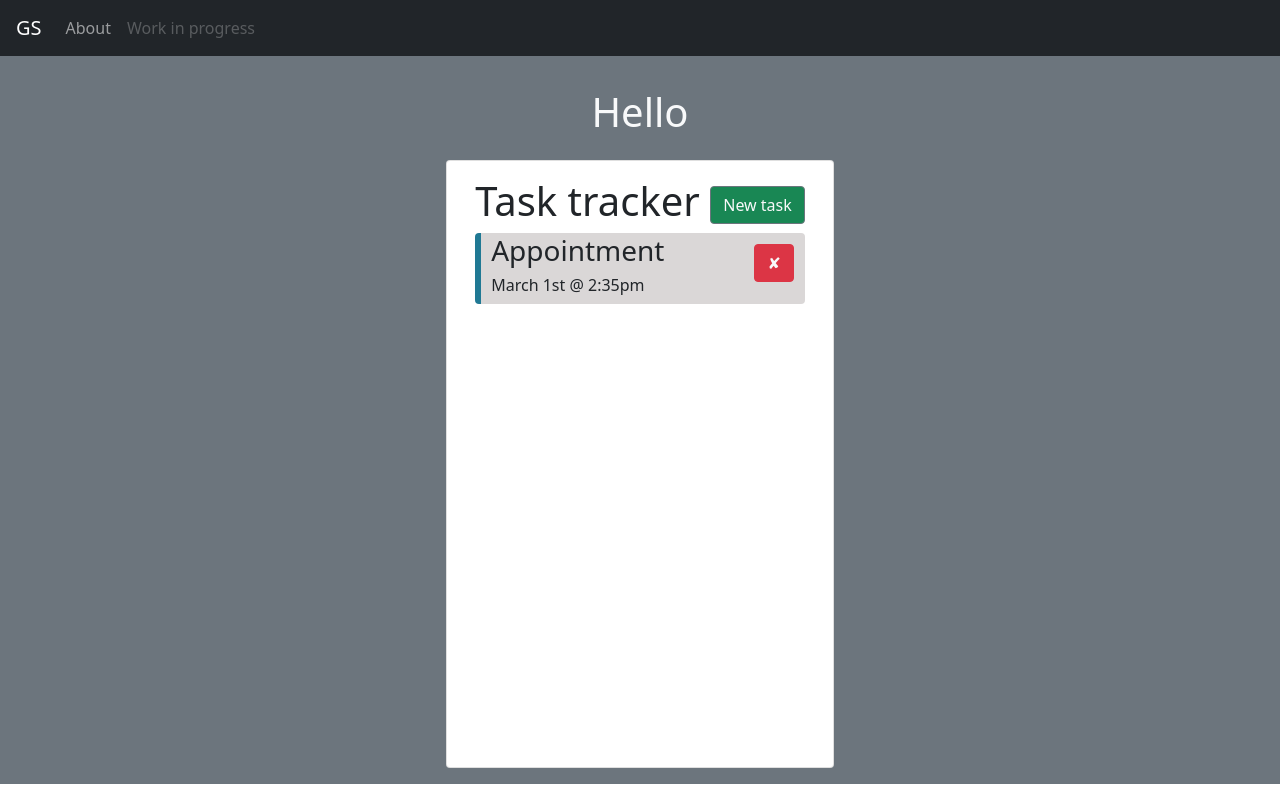
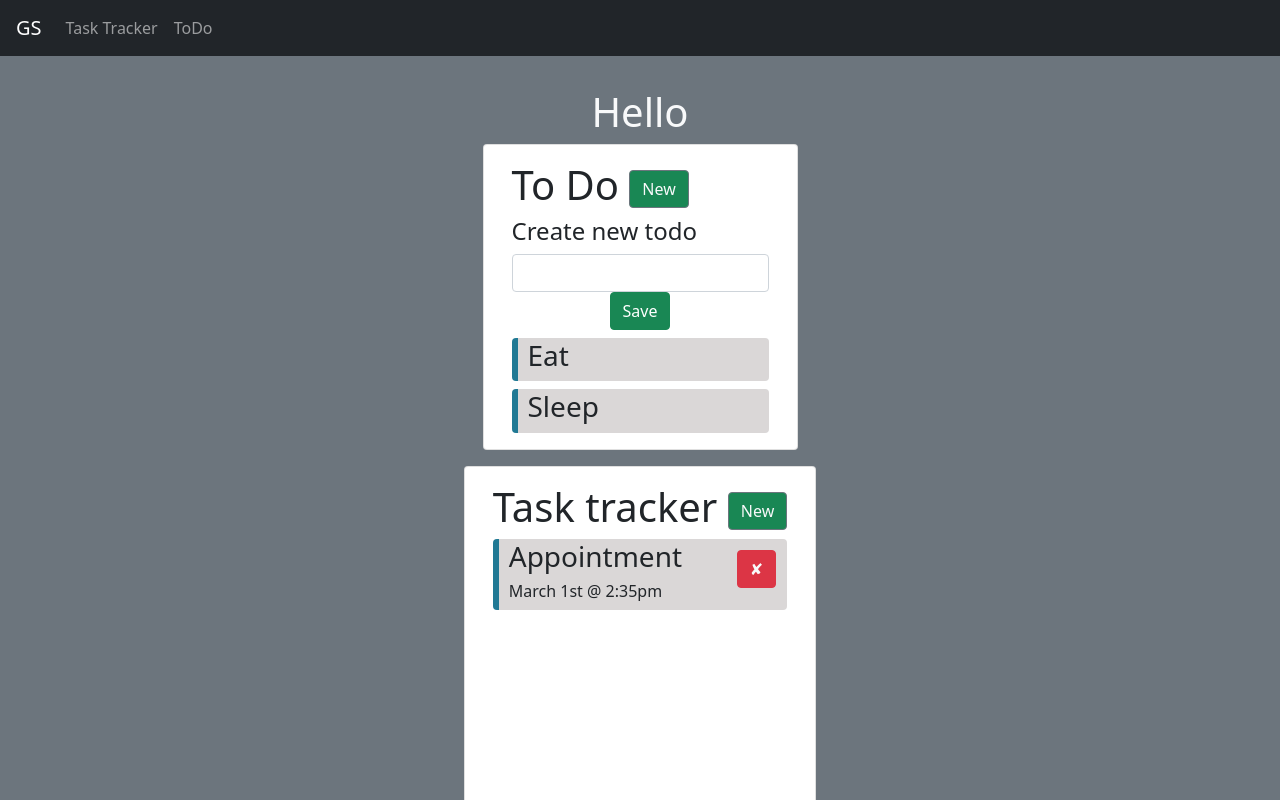
Before and after one commit to georgesilion/vue-website, a Vue app: page / in a window 1280 px wide. Shown: the top 800 px of the page. Built offline with nearby package versions, Linux system fonts and the light colour scheme.

Commit message:
Added todo

```diff
--- a/src/App.vue
+++ b/src/App.vue
@@ -1,14 +1,14 @@
 <template>
-  <div class="bg-secondary">
+  <div class="bg-secondary" id="main">
 
     <div class="top-nav">
         <b-navbar toggleable="sm" type="dark" variant="dark" class="nav">
-          <b-navbar-brand href="#">GS</b-navbar-brand>
+          <b-navbar-brand href="#main">GS</b-navbar-brand>
           <b-navbar-toggle target="nav-collapse"></b-navbar-toggle>
           <b-collapse id="nav-collapse" is-nav>
             <b-navbar-nav>
-              <b-nav-item href="#">About</b-nav-item>
-              <b-nav-item href="#" disabled>Work in progress</b-nav-item>
+              <b-nav-item href="#task-tracker">Task Tracker</b-nav-item>
+              <b-nav-item href="#todo">ToDo</b-nav-item>
             </b-navbar-nav>
           </b-collapse>
         </b-navbar>
@@ -18,9 +18,17 @@
         <h1>Hello</h1>
     </div>
 
-    <div class="widget d-flex justify-content-center">
+    <div class="d-flex justify-content-center" id="todo">
       <b-card>
-          <Header @toggle="toggle" title="Task tracker" :showNewTask="showNewTask" />
+        <Header @toggle="toggleNewTodo" title="To Do" />
+        <AddTodo @add-todo="addTodo" />
+        <Todos :todos="todos"/>
+      </b-card>
+    </div>
+
+    <div class="widget d-flex justify-content-center" id="task-tracker">
+      <b-card>
+          <Header @toggle="toggleNewTask" title="Task tracker" :showNewTask="showNewTask" />
           <div v-if="showNewTask">
             <AddTask @add-task="addTask" />
           </div>
@@ -32,29 +40,41 @@
 </template>
 
 <script>
-import Header from './components/Header.vue'
-import Tasks from './components/Tasks.vue'
-import AddTask from './components/AddTask.vue'
+import Header from './components/task-tracker/Header.vue'
+import Tasks from './components/task-tracker/Tasks.vue'
+import AddTask from './components/task-tracker/AddTask.vue'
+import AddTodo from './components/todo/AddTodo.vue'
+import Todos from './components/todo/Todos.vue'
 
 export default {
   name: 'App',
   components: {
     Header,
     Tasks,
-    AddTask
+    AddTask,
+    Todos,
+    AddTodo
   },
   data() {
     return {
       tasks: [],
-      showNewTask: false
+      todos: [],
+      showNewTask: false,
+      showNewTodo: false
     }
   },
   methods: {
-    toggle() {
+    toggleNewTask() {
       this.showNewTask = !this.showNewTask
+    },
+    toggleNewTodo() {
+      this.showNewTodo = !this.showNewTodo
     },
     addTask(task) {
       this.tasks = [...this.tasks, task]
+    },
+    addTodo(todo) {
+      this.todos = [...this.todos, todo]
     },
     deleteItem(id) {
       this.tasks = this.tasks.filter((task) => task.id !== id)
@@ -66,6 +86,16 @@ export default {
         id: 1,
         text: 'Appointment',
         day: ' March 1st @ 2:35pm'
+      }
+    ],
+    this.todos = [
+      {
+        id: 1,
+        text: 'Eat'
+      },
+      {
+        id: 2,
+        text: 'Sleep'
       }
     ]
   }
--- a/src/components/AddTask.vue
+++ b/src/components/task-tracker/AddTask.vue
@@ -1,6 +1,6 @@
 <template>
     <b-container>
-        <b-form @submit="onSumbit" name="add-form">
+        <b-form @submit="onSubmit" name="add-form">
             <h4>Create new task</h4>
             <b-form-input type="text" v-model="text" name="text" placeholder="Task" class="user-input" required></b-form-input>
             <b-form-input type="text" v-model="day" name="day" placeholder="Day and time" class="user-input" required></b-form-input>
@@ -21,11 +21,8 @@ export default {
         }
     },
     methods: {
-        onSumbit(e) {
+        onSubmit(e) {
             e.preventDefault()
-            if(!this.text || !this.day) {
-                return
-            }
             const newTask = {
                 id: Math.floor(Math.random() * 10000),
                 text: this.text,
--- a/src/components/Header.vue
+++ b/src/components/task-tracker/Header.vue
@@ -3,7 +3,7 @@
         <header>
             <h1>
                 {{ title }}
-                <Button @button-click="$emit('toggle')" :text="showNewTask ? 'Close' : 'New task'" :class="showNewTask ? 'bg-danger' : 'bg-success'"/>
+                <Button @button-click="$emit('toggle')" :text="showNewTask ? 'Close' : 'New'" :class="showNewTask ? 'bg-danger' : 'bg-success'"/>
             </h1>
         </header>
     </b-container>
--- /dev/null
+++ b/src/components/todo/AddTodo.vue
@@ -0,0 +1,33 @@
+<template>
+    <b-container>
+        <b-form @submit="onSubmit" name="add-form">
+            <h4>Create new todo</h4>
+            <b-form-input type="text" v-model="text" name="text" class="user-input" required></b-form-input>
+            <div class="text-center">
+                <b-button block type="submit" variant="success">Save</b-button>
+            </div>
+        </b-form>
+    </b-container>
+</template>
+
+<script>
+export default {
+    name: 'AddTodo',
+    data() {
+        return {
+            text: ''
+        }
+    },
+    methods: {
+        onSubmit(e) {
+            e.preventDefault()
+            const newTodo = {
+                id: Math.floor(Math.random() * 10000),
+                text: this.text,
+            }
+            this.$emit('add-todo', newTodo);
+            this.text = ''
+        }
+    }
+}
+</script>
--- /dev/null
+++ b/src/components/todo/Todo.vue
@@ -0,0 +1,23 @@
+<template>
+    <b-container>
+        <div class="task">
+            <h3>
+                {{todo.text}}
+                <br>
+            </h3>
+        </div>
+    </b-container>
+</template>
+
+<script>
+export default {
+    name: 'Todo',
+    props: {
+        todo: Object
+    }
+}
+</script>
+
+<style scope>
+
+</style>
--- /dev/null
+++ b/src/components/todo/Todos.vue
@@ -0,0 +1,21 @@
+<template>
+    <div>
+        <div :key="todo.id" v-for="todo in todos">
+            <Todo :todo="todo" />
+        </div>
+    </div>
+</template>
+
+<script>
+import Todo from './Todo.vue'
+
+export default {
+    name: 'Todos',
+    props: {
+        todos: Array
+    },
+    components: {
+        Todo
+    }
+}
+</script>
```
Also changed, not shown: src/components/task-tracker/Button.vue (renamed from src/components/Button.vue), src/components/task-tracker/Item.vue (renamed from src/components/Item.vue), src/components/task-tracker/Tasks.vue (renamed from src/components/Tasks.vue).
